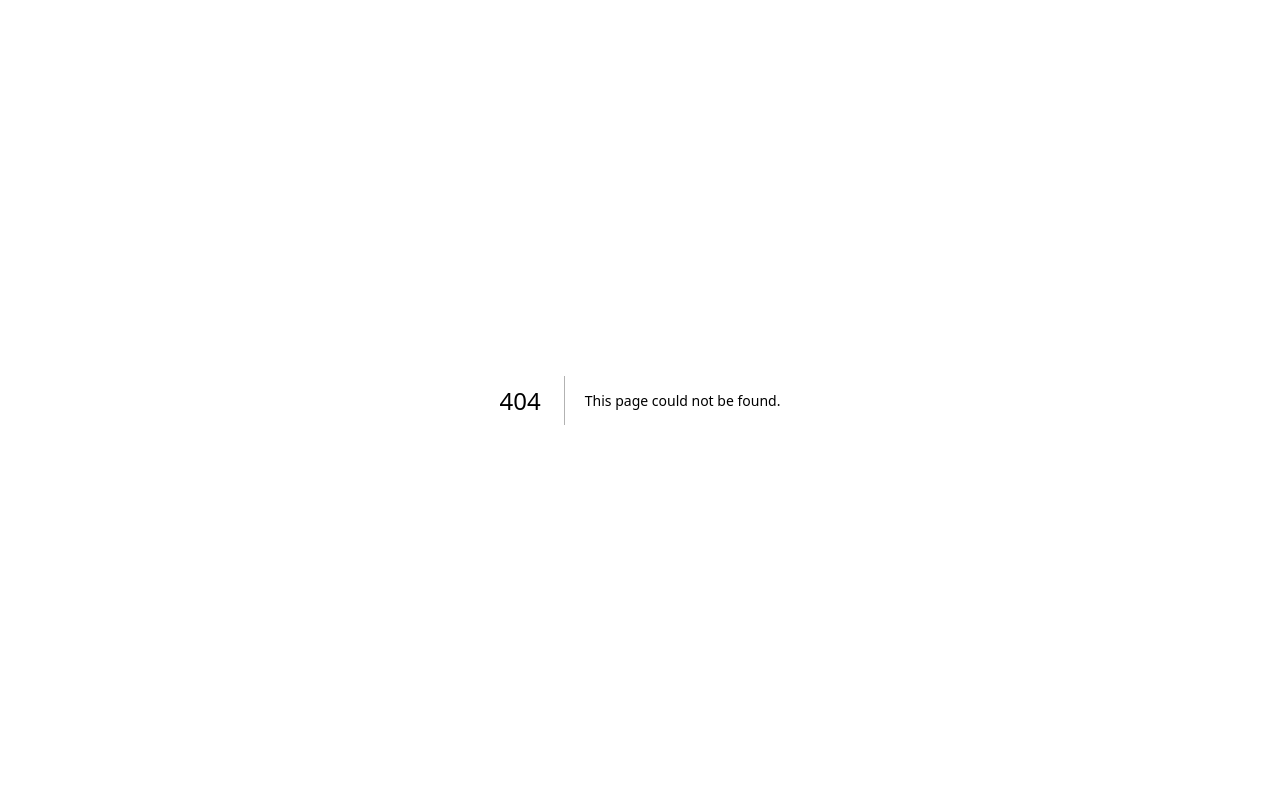
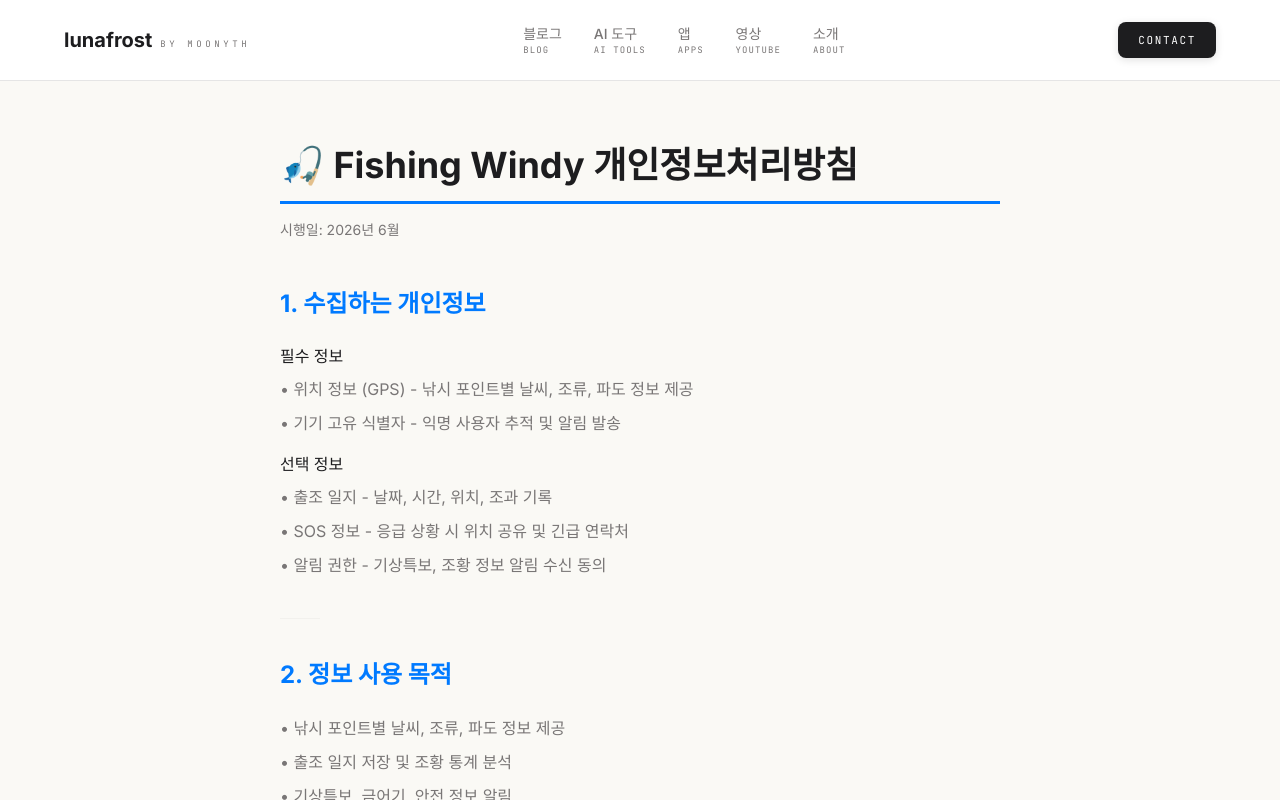
Before and after one commit to Jaden-CHI/lunafrost-landing, a Next.js app: page /fishinghwindy/privacy in a window 1280 px wide. Before the commit this address had no page. Shown: the top 800 px of the page. Built offline with nearby package versions, Linux system fonts and the light colour scheme.

Commit message:
Add Fishing Windy privacy policy page

```diff
--- /dev/null
+++ b/app/fishinghwindy/privacy/page.tsx
@@ -0,0 +1,187 @@
+import Header from "@/components/layout/Header";
+import Footer from "@/components/layout/Footer";
+import type { Metadata } from "next";
+
+export const metadata: Metadata = {
+  title: "Fishing Windy 개인정보처리방침",
+  description: "Fishing Windy 개인정보처리방침",
+};
+
+export default function FishingWindyPrivacyPolicyPage() {
+  return (
+    <>
+      <div className="fixed inset-0 z-0" style={{ background: "var(--dark)" }} />
+      <Header />
+
+      <main className="relative z-10 flex-1 max-w-3xl mx-auto w-full px-6 py-16">
+        <h1
+          className="font-[family-name:var(--font-inter)] text-4xl font-bold mb-4 pb-4"
+          style={{ color: "var(--text)", borderBottom: "3px solid var(--tertiary)" }}
+        >
+          🎣 Fishing Windy 개인정보처리방침
+        </h1>
+        <p className="text-sm mb-12" style={{ color: "var(--text-muted)" }}>
+          시행일: 2026년 6월
+        </p>
+
+        <div className="space-y-10" style={{ color: "var(--text-muted)" }}>
+
+          <section>
+            <h2 className="font-[family-name:var(--font-inter)] text-2xl font-bold mb-6" style={{ color: "var(--tertiary)", marginTop: "30px" }}>
+              1. 수집하는 개인정보
+            </h2>
+            <div className="space-y-4">
+              <div>
+                <h3 className="font-medium mb-2" style={{ color: "var(--text)" }}>필수 정보</h3>
+                <ul className="space-y-2 leading-relaxed list-none">
+                  <li>• 위치 정보 (GPS) - 낚시 포인트별 날씨, 조류, 파도 정보 제공</li>
+                  <li>• 기기 고유 식별자 - 익명 사용자 추적 및 알림 발송</li>
+                </ul>
+              </div>
+              <div>
+                <h3 className="font-medium mb-2" style={{ color: "var(--text)" }}>선택 정보</h3>
+                <ul className="space-y-2 leading-relaxed list-none">
+                  <li>• 출조 일지 - 날짜, 시간, 위치, 조과 기록</li>
+                  <li>• SOS 정보 - 응급 상황 시 위치 공유 및 긴급 연락처</li>
+                  <li>• 알림 권한 - 기상특보, 조황 정보 알림 수신 동의</li>
+                </ul>
+              </div>
+            </div>
+          </section>
+
+          <div className="w-10 h-px opacity-30" style={{ background: "var(--border)" }} />
+
+          <section>
+            <h2 className="font-[family-name:var(--font-inter)] text-2xl font-bold mb-6" style={{ color: "var(--tertiary)", marginTop: "30px" }}>
+              2. 정보 사용 목적
+            </h2>
+            <ul className="space-y-2 leading-relaxed list-none">
+              <li>• 낚시 포인트별 날씨, 조류, 파도 정보 제공</li>
+              <li>• 출조 일지 저장 및 조황 통계 분석</li>
+              <li>• 기상특보, 금어기, 안전 정보 알림</li>
+              <li>• SOS 및 위치 공유를 통한 안전 지원</li>
+              <li>• 공식 어황 데이터 기반 조황 예측</li>
+              <li>• 앱 성능 개선 및 사용자 경험 향상</li>
+            </ul>
+          </section>
+
+          <div className="w-10 h-px opacity-30" style={{ background: "var(--border)" }} />
+
+          <section>
+            <h2 className="font-[family-name:var(--font-inter)] text-2xl font-bold mb-6" style={{ color: "var(--tertiary)", marginTop: "30px" }}>
+              3. 정보 보유 기간
+            </h2>
+            <ul className="space-y-2 leading-relaxed list-none">
+              <li>• 출조 일지 및 기록 - 계정 삭제 시까지 보유</li>
+              <li>• 위치 정보 - 앱 실행 시에만 수집, 저장되지 않음</li>
+              <li>• 사용자 요청 시 즉시 삭제 가능</li>
+            </ul>
+          </section>
+
+          <div className="w-10 h-px opacity-30" style={{ background: "var(--border)" }} />
+
+          <section>
+            <h2 className="font-[family-name:var(--font-inter)] text-2xl font-bold mb-6" style={{ color: "var(--tertiary)", marginTop: "30px" }}>
+              4. 제3자 공유
+            </h2>
+            <p className="leading-relaxed mb-4">
+              본 앱은 다음 제3자 서비스를 활용합니다:
+            </p>
+            <ul className="space-y-2 leading-relaxed list-none">
+              <li>• <strong style={{ color: "var(--text)" }}>기상청 API</strong> - 기상 데이터 제공</li>
+              <li>• <strong style={{ color: "var(--text)" }}>해양수산부 API</strong> - 조황 데이터 제공</li>
+              <li>• <strong style={{ color: "var(--text)" }}>Google Maps API</strong> - 낚시 포인트 지도 표시</li>
+              <li>• <strong style={{ color: "var(--text)" }}>Apple App Store / Google Play</strong> - 앱 배포 및 분석</li>
+            </ul>
+            <p className="leading-relaxed mt-4">
+              <strong>개인정보(이름, 이메일 등)는 수집하지 않으며 공유하지 않습니다.</strong>
+            </p>
+          </section>
+
+          <div className="w-10 h-px opacity-30" style={{ background: "var(--border)" }} />
+
+          <section>
+            <h2 className="font-[family-name:var(--font-inter)] text-2xl font-bold mb-6" style={{ color: "var(--tertiary)", marginTop: "30px" }}>
+              5. 보안
+            </h2>
+            <ul className="space-y-2 leading-relaxed list-none">
+              <li>• HTTPS 암호화 통신 사용</li>
+              <li>• 로컬 저장소에서 민감한 정보 암호화</li>
+              <li>• 익명 인증으로 개인정보 최소화</li>
+              <li>• 정기적 보안 감사 및 업데이트</li>
+            </ul>
+          </section>
+
+          <div className="w-10 h-px opacity-30" style={{ background: "var(--border)" }} />
+
+          <section>
+            <h2 className="font-[family-name:var(--font-inter)] text-2xl font-bold mb-6" style={{ color: "var(--tertiary)", marginTop: "30px" }}>
+              6. 위치 정보
+            </h2>
+            <ul className="space-y-2 leading-relaxed list-none">
+              <li>• 위치 정보는 선택 사항입니다</li>
+              <li>• 정확한 포인트 기반 날씨 정보 제공에만 사용됩니다</li>
+              <li>• 앱 설정에서 언제든 위치 권한을 해제할 수 있습니다</li>
+              <li>• SOS 기능 사용 시만 위치가 임시 저장됩니다</li>
+            </ul>
+          </section>
+
+          <div className="w-10 h-px opacity-30" style={{ background: "var(--border)" }} />
+
+          <section>
+            <h2 className="font-[family-name:var(--font-inter)] text-2xl font-bold mb-6" style={{ color: "var(--tertiary)", marginTop: "30px" }}>
+              7. 사용자 권리
+            </h2>
+            <ul className="space-y-2 leading-relaxed list-none">
+              <li>• <strong style={{ color: "var(--text)" }}>접근권:</strong> 저장된 출조 일지 및 기록 조회</li>
+              <li>• <strong style={{ color: "var(--text)" }}>수정권:</strong> 앱 내에서 기록 수정 가능</li>
+              <li>• <strong style={{ color: "var(--text)" }}>삭제권:</strong> 개별 기록 삭제 또는 계정 삭제 시 전체 데이터 삭제</li>
+              <li>• <strong style={{ color: "var(--text)" }}>거부권:</strong> 권한 설정에서 위치/알림 권한 언제든 해제 가능</li>
+            </ul>
+          </section>
+
+          <div className="w-10 h-px opacity-30" style={{ background: "var(--border)" }} />
+
+          <section>
+            <h2 className="font-[family-name:var(--font-inter)] text-2xl font-bold mb-6" style={{ color: "var(--tertiary)", marginTop: "30px" }}>
+              8. 문의
+            </h2>
+            <p className="leading-relaxed">
+              개인정보 관련 문의:
+            </p>
+            <p className="mt-4">
+              <a
+                href="mailto:moonyth.contact@gmail.com"
+                className="transition-colors duration-200"
+                style={{ color: "var(--tertiary)" }}
+              >
+                moonyth.contact@gmail.com
+              </a>
+            </p>
+            <p className="text-sm mt-2" style={{ color: "var(--text-muted)" }}>
+              응답 시간: 평일 기준 3일 이내
+            </p>
+          </section>
+
+          <div className="w-10 h-px opacity-30" style={{ background: "var(--border)" }} />
+
+          <section>
+            <h2 className="font-[family-name:var(--font-inter)] text-2xl font-bold mb-6" style={{ color: "var(--tertiary)", marginTop: "30px" }}>
+              9. 방침 변경
+            </h2>
+            <p className="leading-relaxed">
+              본 방침은 예고 없이 변경될 수 있습니다. 주요 변경 시 앱 내 공지합니다.
+            </p>
+          </section>
+
+          <div style={{ borderTop: "1px solid var(--border)", marginTop: "40px", paddingTop: "40px", textAlign: "center", color: "var(--text-muted)", fontSize: "12px" }}>
+            <p>🎣 Fishing Windy | 낚시 포인트 날씨, 조황 가이드</p>
+          </div>
+
+        </div>
+      </main>
+
+      <Footer />
+    </>
+  );
+}
```
